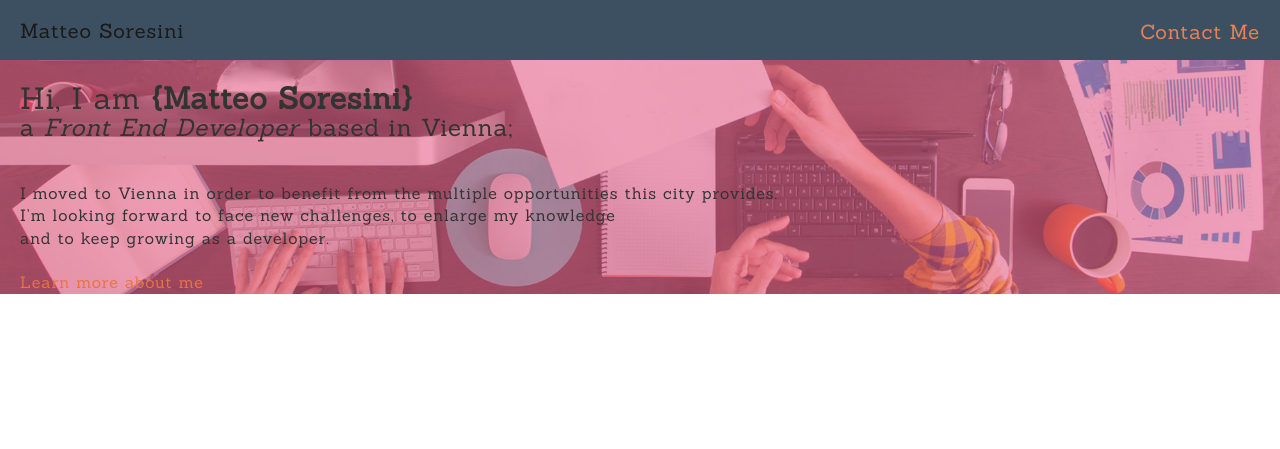
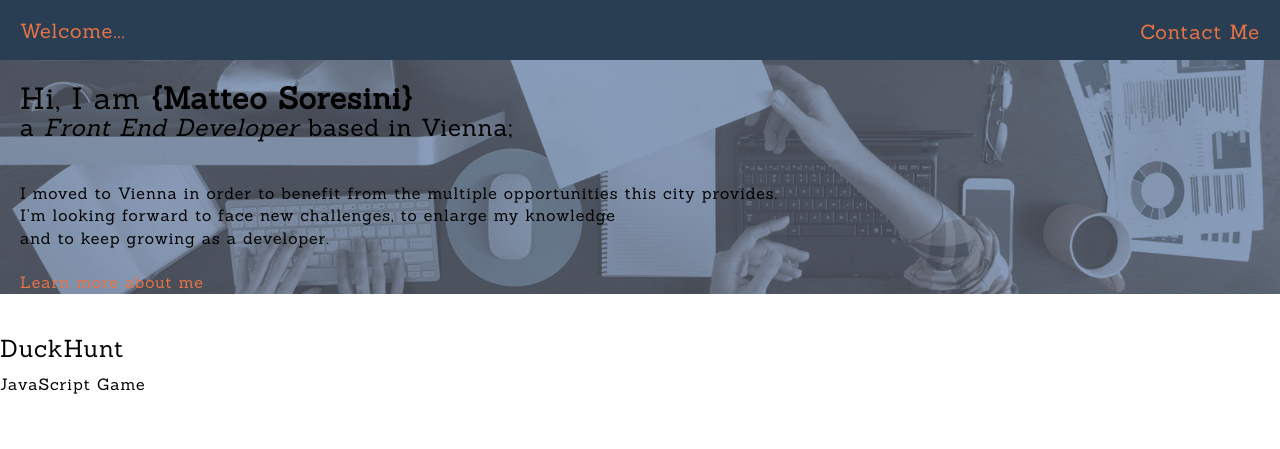
Before and after one commit to Matteobikk90/Portfolio2, a PHP site: page / in a window 1280 px wide. Shown: the top 449 px of the page. Run offline with PHP 8.4, Linux system fonts and the light colour scheme; some libraries are stand-ins or nearby versions.

Commit message:
changes on header

```diff
--- a/css/style.css
+++ b/css/style.css
@@ -3,6 +3,7 @@ body {
 	line-height: 1.4;
 	font-family: 'Sanchez', serif;
 	letter-spacing: 1px;
+	color: black;
 }
 
 header {
@@ -12,13 +13,12 @@ header {
 	position: fixed;
 	top: 0;
 	left: 0;
-	opacity: 0.9;
 }
 
 .title {
 	margin: 20px;
 	float: left;
-	color: black;
+	color: #E87345;
 }
 
 nav {
@@ -55,6 +55,7 @@ a {
 	background-image: url("../img/background.png");
 	background-size: cover;
 	background-position: center;
+	color: black;
 }
 
 .me_headline {
--- a/index.html
+++ b/index.html
@@ -24,7 +24,7 @@
 
            <header>
 
-                  <h1 class="title">Matteo Soresini</h1>
+                  <h1 class="title">Welcome...</h1>
                   <nav>
                      <ul>
                          <li><a href="" class="" id="contact_me">Contact Me</a></li>
@@ -44,6 +44,18 @@
                <a href="https://profiles.generalassemb.ly/matteo-soresini" class="me_link">Learn more about me</a>
 
            </div>
+
+           <section class="works3">
+           	      <img src="">
+           	      <h3>DuckHunt</h3>
+           	      <p>JavaScript Game</p>
+           </section>
+           <section class="works3">
+           	      <img src="">
+           </section>
+           <section class="works3">
+           	      <img src="">
+           </section>
 
 
            <!--
```
Also changed, not shown: img/background.png.
